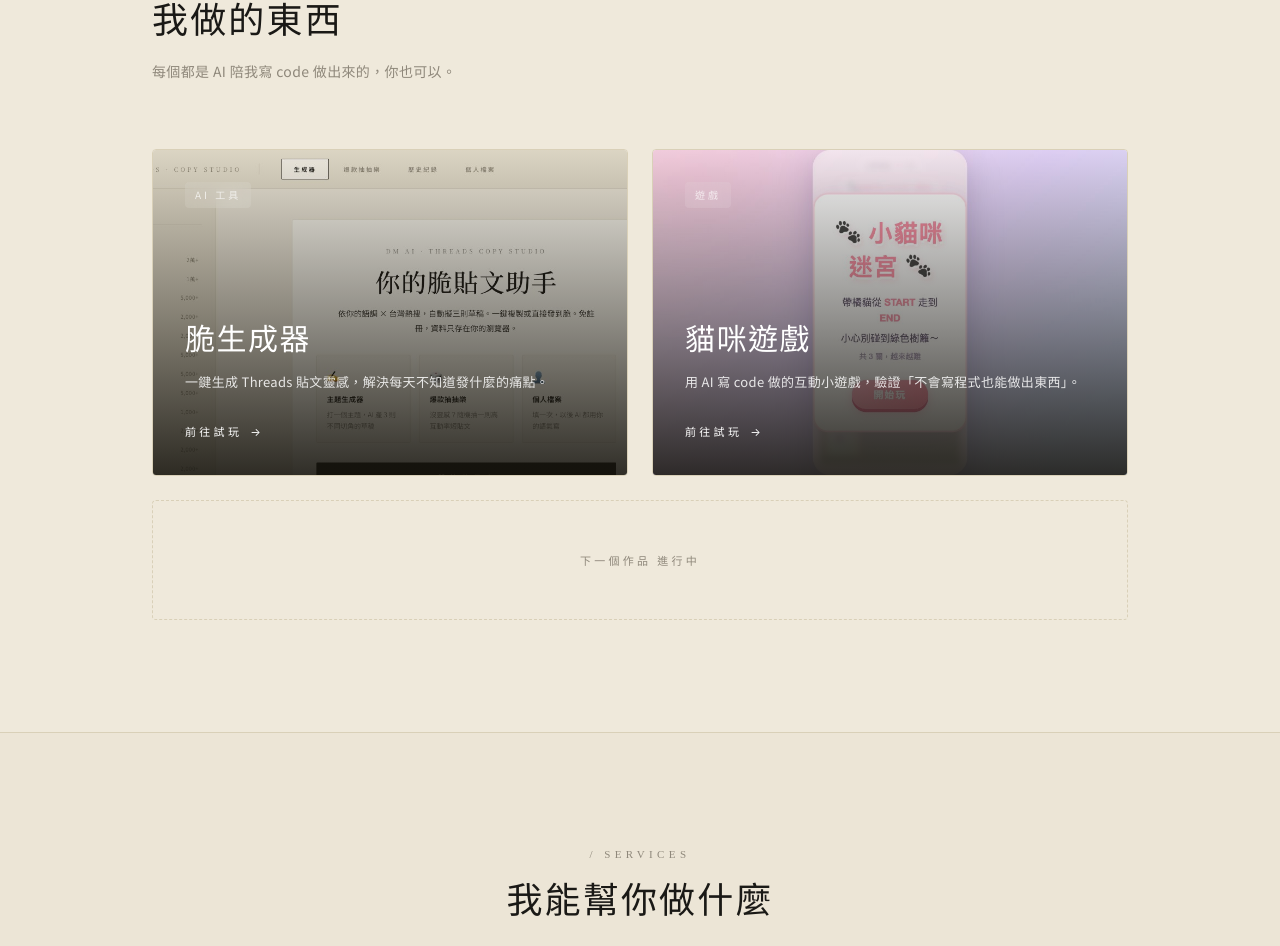
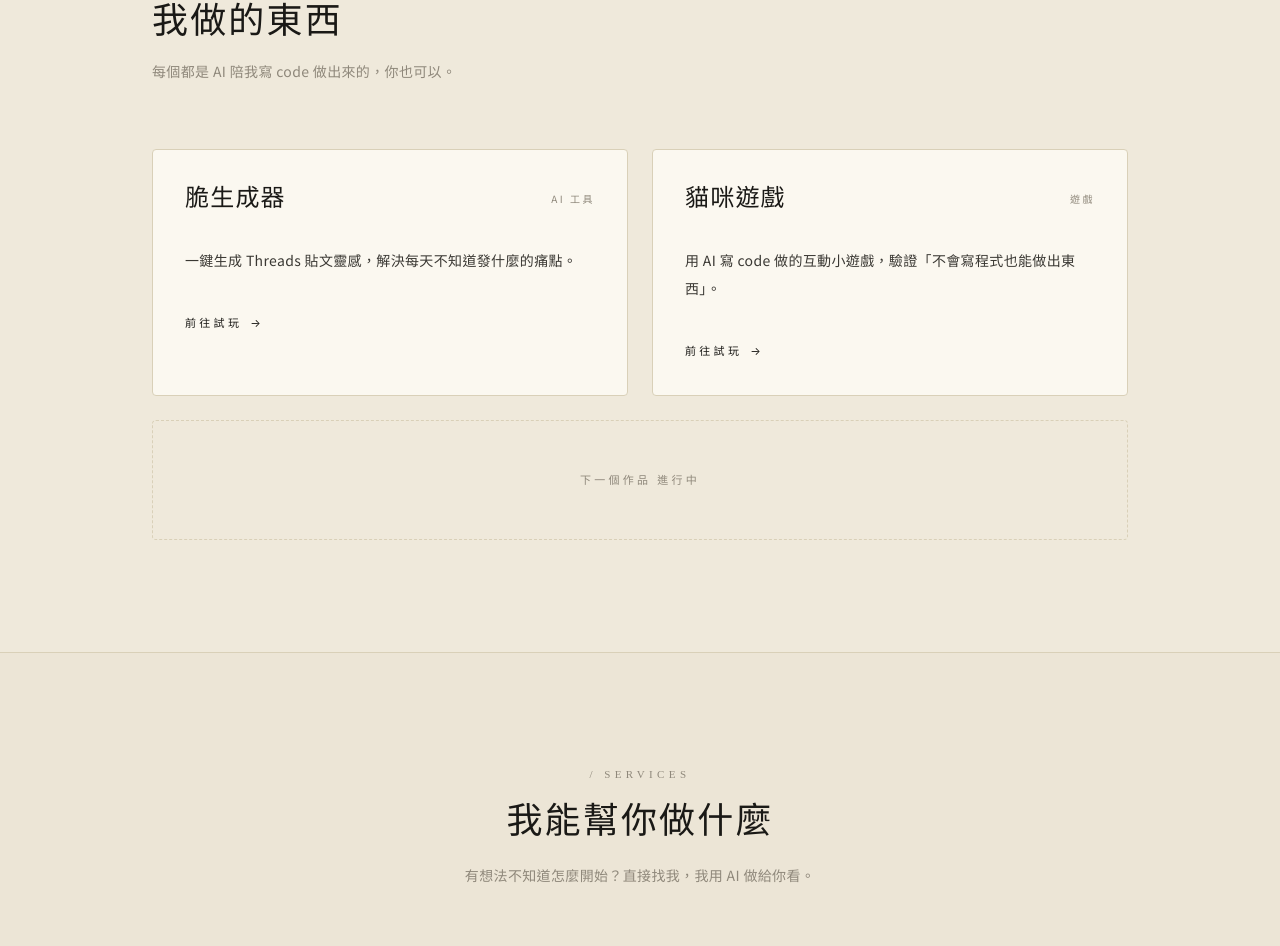
Before and after one commit to dmai-tech/dm-ai-site, a Next.js app: page / in a window 1280 px wide. Shown: the part 922-1868 px from the top of the page. Built offline with nearby package versions, Linux system fonts and the light colour scheme.

Commit message:
Revert "Works 卡加截圖背景 + ImageHoverCard 元件"
This reverts commit 72e5df7795a7dcf0b89756936d9b6bb4b1c266c6.

```diff
--- a/src/app/page.tsx
+++ b/src/app/page.tsx
@@ -1,5 +1,5 @@
 import FadeInSection from "@/components/FadeInSection";
-import ImageHoverCard from "@/components/ImageHoverCard";
+import HoverCard from "@/components/HoverCard";
 import MagneticButton from "@/components/MagneticButton";
 import RevealHeading from "@/components/RevealHeading";
 import ServiceCard from "@/components/ServiceCard";
@@ -14,14 +14,12 @@ const works = [
     desc: "一鍵生成 Threads 貼文靈感，解決每天不知道發什麼的痛點。",
     url: "https://dmai-tech.vercel.app",
     tag: "AI 工具",
-    image: "/works/dmai-tech.jpeg",
   },
   {
     title: "貓咪遊戲",
     desc: "用 AI 寫 code 做的互動小遊戲，驗證「不會寫程式也能做出東西」。",
     url: "https://scary-cat-maze.vercel.app",
     tag: "遊戲",
-    image: "/works/cat.jpeg",
   },
 ];
 
@@ -118,15 +116,26 @@ export default function Home() {
 
         <div className="grid sm:grid-cols-2 gap-6">
           {works.map((w) => (
-            <ImageHoverCard
+            <HoverCard
               key={w.title}
               href={w.url}
-              image={w.image}
-              alt={`${w.title} 作品截圖`}
-              title={w.title}
-              desc={w.desc}
-              tag={w.tag}
-            />
+              className="p-8 rounded-sm border border-border bg-paper transition-colors"
+            >
+              <div className="flex justify-between items-start mb-8">
+                <h3 className="font-serif text-2xl font-medium tracking-[0.05em] text-foreground">
+                  {w.title}
+                </h3>
+                <span className="text-[10px] tracking-[0.25em] uppercase text-muted pt-2">
+                  {w.tag}
+                </span>
+              </div>
+              <p className="text-ink-soft leading-[2] text-[14px] tracking-wide mb-8">
+                {w.desc}
+              </p>
+              <p className="text-[11px] tracking-[0.3em] uppercase text-foreground inline-flex items-center gap-2 group-hover:gap-3 transition-all">
+                前往試玩 <span>→</span>
+              </p>
+            </HoverCard>
           ))}
           <div className="sm:col-span-2 p-8 rounded-sm border border-dashed border-border flex items-center justify-center min-h-[120px]">
             <p className="text-[11px] tracking-[0.3em] uppercase text-muted">
--- /dev/null
+++ b/src/components/HoverCard.tsx
@@ -0,0 +1,42 @@
+"use client";
+
+import { motion, useReducedMotion } from "framer-motion";
+import type { ReactNode } from "react";
+
+type Props = {
+  href: string;
+  children: ReactNode;
+  className?: string;
+  external?: boolean;
+};
+
+export default function HoverCard({
+  href,
+  children,
+  className = "",
+  external = true,
+}: Props) {
+  const reduce = useReducedMotion();
+
+  return (
+    <motion.a
+      href={href}
+      target={external ? "_blank" : undefined}
+      rel={external ? "noopener noreferrer" : undefined}
+      className={`group block ${className}`}
+      whileHover={
+        reduce
+          ? undefined
+          : {
+              y: -10,
+              scale: 1.02,
+              boxShadow:
+                "0 24px 48px -16px rgba(60, 45, 25, 0.32), 0 8px 16px -8px rgba(180, 130, 70, 0.28), 0 0 0 1px rgba(200, 150, 80, 0.35)",
+            }
+      }
+      transition={{ duration: 0.28, ease: [0.22, 1, 0.36, 1] }}
+    >
+      {children}
+    </motion.a>
+  );
+}
--- a/src/components/ImageHoverCard.tsx
+++ /dev/null
@@ -1,86 +0,0 @@
-"use client";
-
-import { motion, useReducedMotion } from "framer-motion";
-import Image from "next/image";
-
-type Props = {
-  href: string;
-  image: string;
-  alt: string;
-  title: string;
-  desc: string;
-  tag: string;
-  external?: boolean;
-};
-
-export default function ImageHoverCard({
-  href,
-  image,
-  alt,
-  title,
-  desc,
-  tag,
-  external = true,
-}: Props) {
-  const reduce = useReducedMotion();
-
-  return (
-    <motion.a
-      href={href}
-      target={external ? "_blank" : undefined}
-      rel={external ? "noopener noreferrer" : undefined}
-      className="group relative block rounded-sm overflow-hidden border border-border bg-paper aspect-[4/3] sm:aspect-[16/11]"
-      whileHover={
-        reduce
-          ? undefined
-          : {
-              y: -10,
-              scale: 1.02,
-              boxShadow:
-                "0 24px 48px -16px rgba(60, 45, 25, 0.32), 0 8px 16px -8px rgba(180, 130, 70, 0.28), 0 0 0 1px rgba(200, 150, 80, 0.35)",
-            }
-      }
-      transition={{ duration: 0.3, ease: [0.22, 1, 0.36, 1] }}
-    >
-      <motion.div
-        className="absolute inset-0"
-        whileHover={reduce ? undefined : { scale: 1.06 }}
-        transition={{ duration: 0.5, ease: [0.22, 1, 0.36, 1] }}
-      >
-        <Image
-          src={image}
-          alt={alt}
-          fill
-          sizes="(max-width: 640px) 100vw, 50vw"
-          className="object-cover"
-          priority={false}
-        />
-      </motion.div>
-
-      <div
-        aria-hidden
-        className="absolute inset-0 bg-gradient-to-t from-[rgba(20,18,12,0.88)] via-[rgba(20,18,12,0.45)] to-[rgba(20,18,12,0.05)] group-hover:from-[rgba(20,18,12,0.92)] transition-all duration-500"
-      />
-
-      <div className="relative z-10 h-full flex flex-col p-7 sm:p-8">
-        <div className="flex justify-between items-start">
-          <span className="text-[10px] tracking-[0.3em] uppercase text-white/70 backdrop-blur-sm bg-white/10 px-2.5 py-1 rounded-sm">
-            {tag}
-          </span>
-        </div>
-
-        <div className="mt-auto">
-          <h3 className="font-serif text-2xl sm:text-3xl font-medium tracking-[0.05em] text-white mb-3">
-            {title}
-          </h3>
-          <p className="text-white/85 leading-[1.9] text-[13px] tracking-wide mb-5 max-w-md">
-            {desc}
-          </p>
-          <p className="text-[11px] tracking-[0.3em] uppercase text-white inline-flex items-center gap-2 group-hover:gap-3 transition-all">
-            前往試玩 <span>→</span>
-          </p>
-        </div>
-      </div>
-    </motion.a>
-  );
-}
```
Also changed, not shown: public/works/cat.jpeg (deleted), public/works/dmai-tech.jpeg (deleted).
